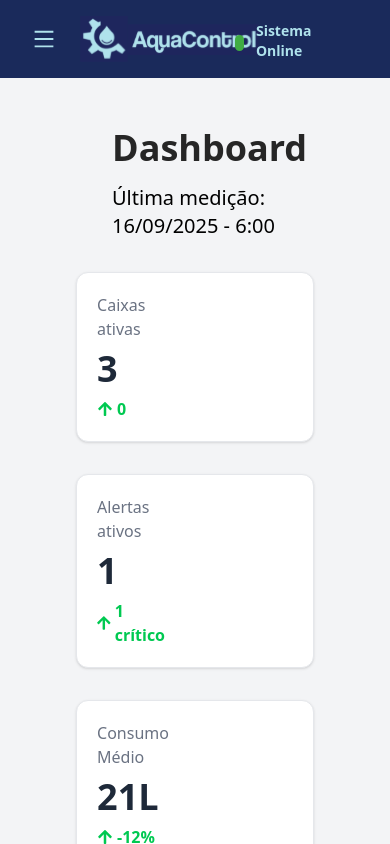
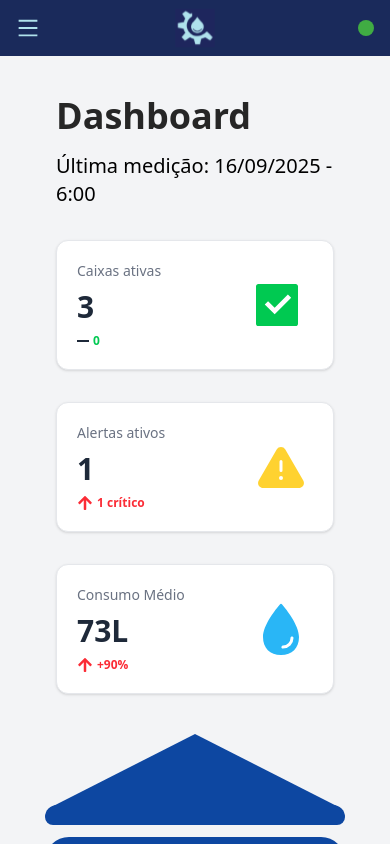
Before and after one commit to ICWaterControl/frontend, a Next.js app: page / in a window 390 px wide. Shown: the top 844 px of the page. Built offline with nearby package versions, Linux system fonts and the light colour scheme.

Commit message:
feat: Responsive Header, InfoBox, CaixaDagua. Icons of InfoBox.

```diff
--- a/src/app/components/CaixaDagua/CaixaDagua.tsx
+++ b/src/app/components/CaixaDagua/CaixaDagua.tsx
@@ -18,18 +18,18 @@ export function CaixaDagua() {
     };
 
     return (
-        <div className="flex flex-col items-center p-4 font-sans bg-gray-100"> {/* Removi min-h-screen e justify-center para evitar ocupação total da tela e sobreposição com header fixo. Adicione pt-[altura-do-header] se necessário, ex: pt-16 para um header de ~64px */}
-            <div className="flex flex-col sm:flex-row items-center gap-5 sm:gap-8 w-full max-w-md sm:max-w-2xl mx-auto"> {/* Adicionei max-w e mx-auto para centralizar sem forçar altura total */}
+        <div className="flex flex-col items-center font-sans bg-gray-100">
+            <div className="flex flex-col sm:flex-row items-center gap-5 sm:gap-8 w-full max-w-md sm:max-w-2xl mx-auto">
 
                 {/* Contêiner da Caixa D'água */}
                 <div className="w-[300px] flex-shrink-0">
 
                     {/* Tampa */}
-                    <div className="h-[75px] bg-primary-blue-dark clip-path-lid rounded-2xl z-0"></div> {/* Adicionei z-0 para garantir que fique abaixo de elementos fixos como header */}
-                    <div className="h-[20px] bg-primary-blue-dark rounded-b-2xl rounded-t-3xl mb-2 -translate-y-1 z-0"></div> {/* Mesmo z-index para consistência */}
+                    <div className="h-[75px] bg-primary-blue-dark clip-path-lid rounded-2xl z-0"></div>
+                    <div className="h-[20px] bg-primary-blue-dark rounded-b-2xl rounded-t-3xl mb-2 -translate-y-1 z-0"></div>
 
                     {/* Tanque */}
-                    <div className="relative h-[250px] bg-primary-blue-dark rounded-3xl overflow-hidden shadow-lg z-0"> {/* z-0 para manter abaixo */}
+                    <div className="relative h-[250px] bg-primary-blue-dark rounded-3xl overflow-hidden shadow-lg z-0">
 
                         {/* Nível da Água */}
                         <div
@@ -69,7 +69,7 @@ export function CaixaDagua() {
                 </div>
 
                 {/* Informações de Volume */}
-                <div className="flex flex-col gap-3 text-center sm:text-left">
+                <div className="flex flex-col gap-3 mt-10 text-center sm:text-left">
                     <div className="bg-info-blue-light p-3 rounded-lg shadow-sm text-primary-blue-dark font-semibold">
                         Capacidade Total: {totalCapacity}L
                     </div>
--- a/src/app/components/Header.tsx
+++ b/src/app/components/Header.tsx
@@ -1,21 +1,48 @@
 import Image from "next/image";
-
 import { AiOutlineMenu } from "react-icons/ai";
 
 export function Header() {
     return (
-        <header className="flex justify-center fixed z-10 w-full px-8 3xl:px-20 items-center-safe bg-primary-blue">
-            <div className="flex justify-center mr-12 items-center cursor-pointer">
-                <AiOutlineMenu size={24} className="text-secondary-blue" />
-            </div>
-            <div className="flex justify-center items-center cursor-pointer py-4">
-                <Image src="/logo.svg" alt="Logo" className=" w-12" width={10} height={10} />
-                <Image src="/logo-text.svg" alt="Logo Text" className="w-48" width={10} height={10} />
-            </div>
-            <div className="flex items-center gap-3 ml-auto pr-10 mt-2">
-                <div className="w-4 h-4 rounded-full bg-green-ball"></div>
-                <p className="text-secondary-blue font-semibold text-sm -translate-y-0.5">Sistema Online</p>
+        <header className="flex justify-center fixed z-10 w-full px-4 md:px-8 bg-primary-blue">
+            <div className="w-full flex justify-between items-center">
+
+                {/* Menu e Logo */}
+                <div className="flex items-center gap-4">
+
+                    <div className="md:hidden cursor-pointer">
+                        <AiOutlineMenu size={24} className="text-secondary-blue" />
+                    </div>
+
+                    <div className="absolute left-1/2 -translate-x-1/2 md:relative md:left-auto md:translate-x-0 flex items-center cursor-pointer py-4">
+                        {/* Logo Ícone */}
+                        <Image
+                            src="/logo.svg"
+                            alt="Logo"
+                            className="w-10 h-10 md:w-12 md:h-12"
+                            width={48}
+                            height={48}
+                        />
+                        {/* Logo Texto */}
+                        <Image
+                            src="/logo-text.svg"
+                            alt="Logo Text"
+                            className="hidden md:block w-48"
+                            width={192}
+                            height={40}
+                        />
+                    </div>
+
+                </div>
+
+                {/* Status do Sistema */}
+                <div className="flex items-center gap-3 py-5">
+                    <div className="w-4 h-4 rounded-full bg-green-ball flex-shrink-0"></div>
+                    <p className="hidden md:block text-secondary-blue font-semibold text-sm">
+                        Sistema Online
+                    </p>
+                </div>
+
             </div>
         </header>
-    )
+    );
 }
--- a/src/app/components/InfoBox.tsx
+++ b/src/app/components/InfoBox.tsx
@@ -1,35 +1,48 @@
 import { FaArrowUp, FaArrowDown } from 'react-icons/fa';
 
-interface StatsCardProps {
+interface InfoBoxProps {
+  id: number;
   titulo: string;
-  valor: string | number;
+  valor: string;
   descricao: string;
-  status: 'increase' | 'decrease'; // Controla a cor e o ícone da seta
-  //icon: React.ReactNode;
+  isIncrease: boolean; // Controla a cor e o ícone da seta
+  icon: React.ReactNode;
 }
 
-export default function InfoBox({ titulo, valor, descricao, status,/* icon*/ }: StatsCardProps) {
-  const isIncrease = status === 'increase';
-  const changeColor = isIncrease ? 'text-green-500' : 'text-red-500';
+export default function InfoBox({ id, titulo, valor, descricao, isIncrease, icon }: InfoBoxProps) {
+
+  let changeColor, isNone = false;
+
+  if (id != 1) {
+    changeColor = isIncrease ? 'text-red-500' : 'text-green-500';
+  } else {
+    changeColor = isIncrease ? 'text-green-500' : 'text-red-500';
+    if (descricao === '0') isNone = true;
+  }
 
   return (
-    <div className="bg-white py-5 pr-36 pl-5 rounded-xl shadow-sm border border-gray-200 max-w-xs">
-      <div className="flex justify-between items-start">
+    <div className="bg-white py-5 px-5 rounded-xl shadow-sm border border-gray-200
+                w-full max-w-xs sm:max-w-sm md:max-w-md lg:max-w-lg">
+      <div className="flex items-center gap-4 md:gap-6">
 
         <div className="flex flex-col">
-          <h3 className="text-base font-medium text-gray-500">{titulo}</h3>
-          <p className="text-4xl font-bold text-gray-800 my-2">{valor}</p>
+          <h3 className="text-sm sm:text-base font-medium text-gray-500">{titulo}</h3>
+          <p className="text-3xl font-bold text-gray-800 my-2">{valor}</p>
           <div className={`flex items-center gap-1 ${changeColor}`}>
-            {isIncrease
+            {
+              isNone
+              ? <div className='w-3 h-0.5 bg-gray-800' />
+              :
+              isIncrease
               ? <FaArrowUp className="w-4 h-4" />
-              : <FaArrowDown className="w-4 h-4" />
+              : <FaArrowDown className="w-4 h-4 " />
             }
-            <span className="font-semibold">{descricao}</span>
+            <span className="font-semibold text-xs sm:text-sm md:text-base">{descricao}</span>
           </div>
         </div>
 
-        <div>
-          {/*icon*/}
+        <div className='ml-auto text-gray-600 text-xl sm:text-2xl md:text-3xl'>
+          {icon}
         </div>
 
       </div>
--- a/src/app/page.tsx
+++ b/src/app/page.tsx
@@ -1,21 +1,51 @@
-//import { CaixaDagua } from "./components/CaixaDagua/CaixaDagua";
-
 import { CaixaDagua } from "./components/CaixaDagua/CaixaDagua";
 import InfoBox from "./components/InfoBox";
 
+import { GoAlertFill } from "react-icons/go";
+import { RiCheckboxFill } from "react-icons/ri";
+import { IoWater } from "react-icons/io5";
 
 export default function Dashboard() {
+
+    // Estrutura de dados com as informações das infobox
+    const infos = [
+        {
+            id: 1,
+            titulo: "Caixas ativas",
+            valor: "3",
+            descricao: "0",
+            isIncrease: true,
+            icon: <RiCheckboxFill className="w-14 h-14 -translate-x-2 text-green-500" />
+        },
+        {
+            id: 2,
+            titulo: "Alertas ativos",
+            valor: "1",
+            descricao: "1 crítico",
+            isIncrease: true,
+            icon: <GoAlertFill className="w-12 h-12 -translate-x-2 text-amber-300" />
+        },
+        {
+            id: 3,
+            titulo: "Consumo Médio",
+            valor: "73L",
+            descricao: "+90%",
+            isIncrease: true,
+            icon: <IoWater className="w-16 h-16 text-primary-blue-light" />
+        }
+    ];
+
     return (
         <main className="bg-gray-100 min-h-screen">
-            <section className="px-28 pt-32">
+            <section className="px-14 md:px-28 pt-24 md:pt-32">
                 <h1 className="text-4xl font-bold text-neutral-800 mb-4">Dashboard</h1>
                 <p className="text-xl">Última medição: 16/09/2025 - 6:00</p>
             </section>
-            <section className="w-full flex grid-cols-2 gap-75 py-8 px-36 items-center justify-center pb-18 lg:px-20 3xl:px-36 lg:flex-row flex-col">
-                <div className="flex flex-col gap-8 md:gap-6 lg:gap-4">
-                    <InfoBox titulo="Caixas ativas" valor={3} descricao="0" status='increase'/>
-                    <InfoBox titulo="Alertas ativos" valor={1} descricao="1 crítico" status='increase'/>
-                    <InfoBox titulo="Consumo Médio" valor="21L" descricao="-12%" status='increase'/>
+            <section className="w-full flex grid-cols-2 gap-10 md:gap-24 xl:gap-76 py-8 lg:items-center md:px-18 lg:px-28 pb-18 lg:flex-row flex-col">
+                <div className="flex flex-col items-start md:items-center px-14 md:px-0 md:flex-row lg:flex-col gap-8 md:gap-6 lg:gap-4">
+                    {infos.map(info => (
+                        <InfoBox key={info.id} {...info} />
+                    ))}
                 </div>
                 <div className="">
                     <CaixaDagua />
```
